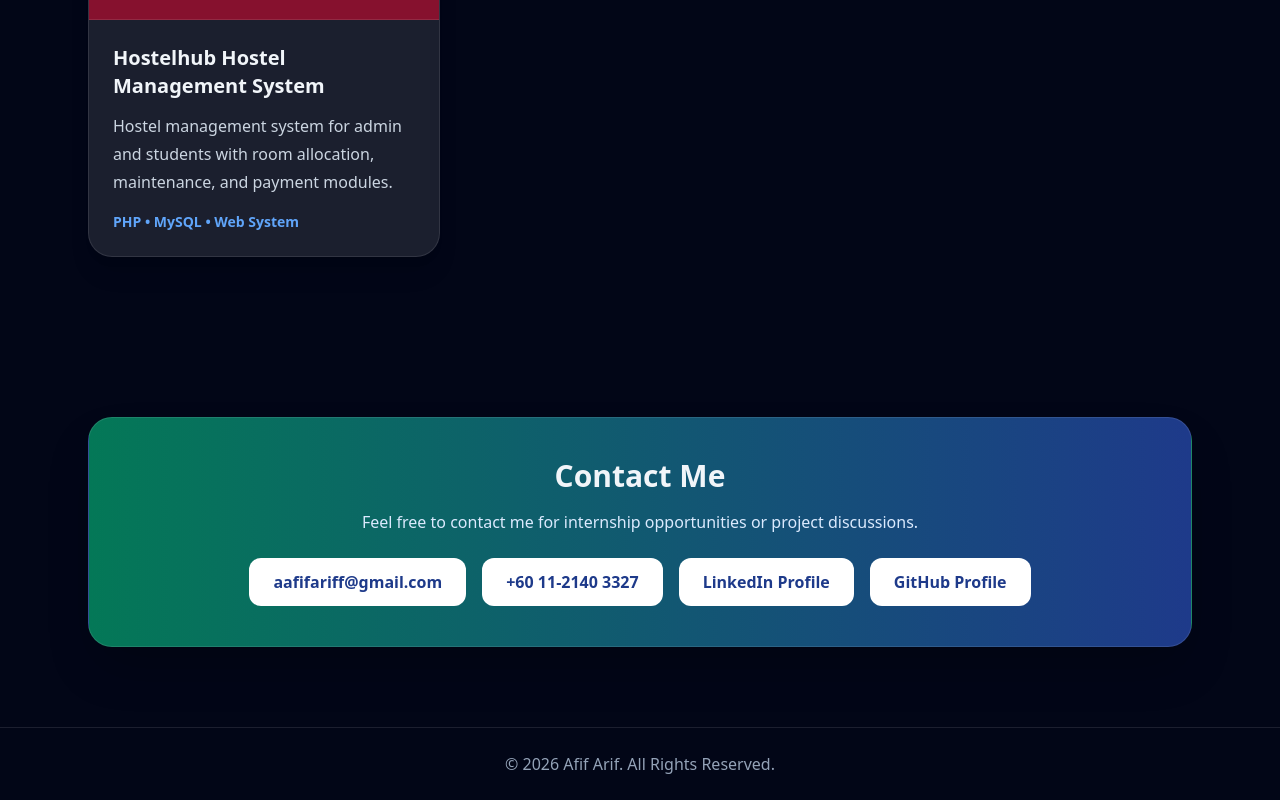
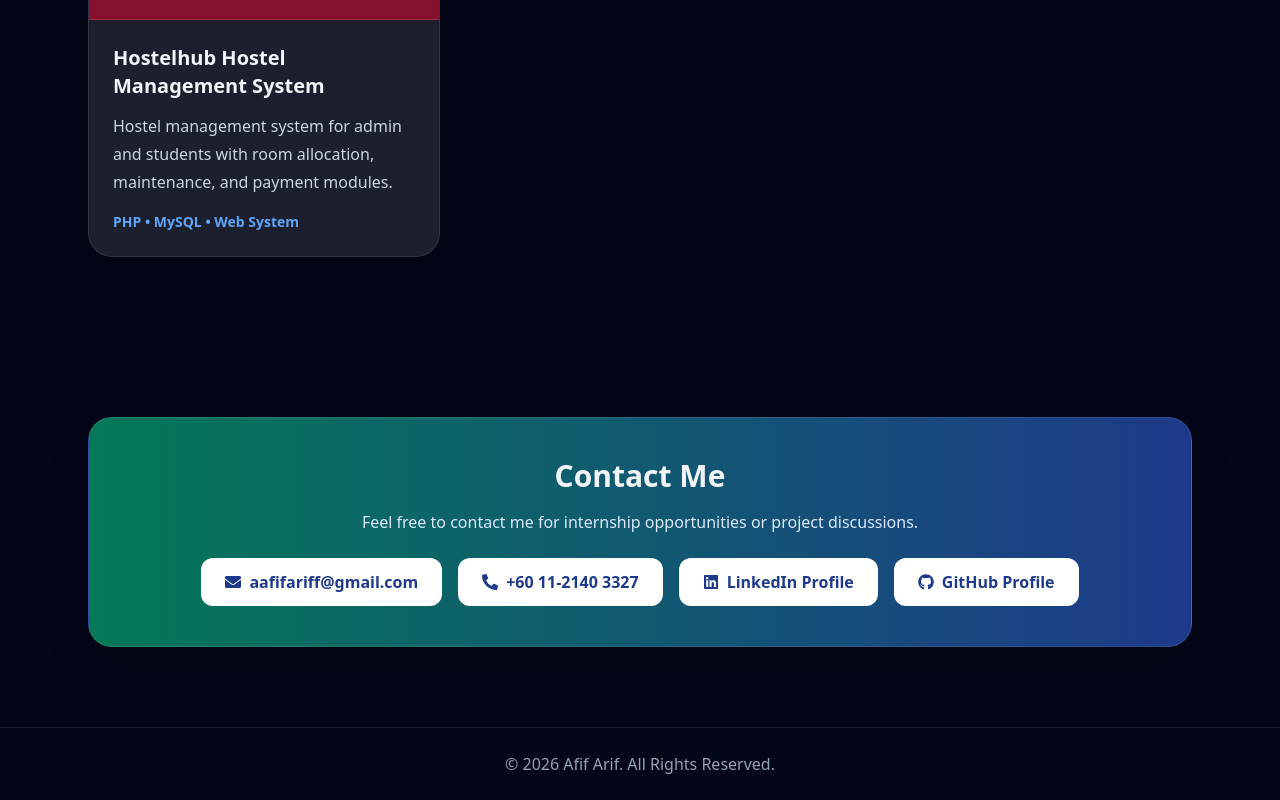
Before and after one commit to Arif22222/AfifArif_Portfolio, a React (Create React App) app: page / in a window 1280 px wide. Shown: the part 3283-4083 px from the top of the page. Built offline with nearby package versions, Linux system fonts and the light colour scheme.

Commit message:
add icon for contact me section

```diff
--- a/package.json
+++ b/package.json
@@ -9,6 +9,7 @@
     "@testing-library/user-event": "^13.5.0",
     "react": "^19.2.6",
     "react-dom": "^19.2.6",
+    "react-icons": "^5.6.0",
     "react-scripts": "5.0.1",
     "web-vitals": "^2.1.4"
   },
--- a/src/App.js
+++ b/src/App.js
@@ -2,6 +2,7 @@ import Smartkindy from "./assets/Smartkindy.png";
 import Freshmart from "./assets/Freshmart.png";
 import Enroll from "./assets/Enroll.png";
 import Hostelhub from "./assets/Hostelhub.png";
+import { FaEnvelope, FaPhoneAlt, FaLinkedin, FaGithub } from "react-icons/fa";
 
 
 function App() {
@@ -233,11 +234,14 @@ Software Development or Quality Assurance from August 2026 to December 2026.
           </p>
           <div className="flex flex-col md:flex-row justify-center gap-4">
             <div className="flex flex-col md:flex-row justify-center gap-4">
-              <p className="bg-white text-blue-900 inline-block px-6 py-3 rounded-xl font-semibold">
+              <div className="flex flex-col md:flex-row justify-center gap-4 flex-wrap">
+  <p className="bg-white text-blue-900 inline-flex items-center gap-2 px-6 py-3 rounded-xl font-semibold">
+    <FaEnvelope />
     aafifariff@gmail.com
   </p>
 
-              <p className="bg-white text-blue-900 inline-block px-6 py-3 rounded-xl font-semibold">
+  <p className="bg-white text-blue-900 inline-flex items-center gap-2 px-6 py-3 rounded-xl font-semibold">
+    <FaPhoneAlt />
     +60 11-2140 3327
   </p>
 
@@ -245,8 +249,9 @@ Software Development or Quality Assurance from August 2026 to December 2026.
     href="https://www.linkedin.com/in/afif-arif-ahmad-suhaimi-042900290"
     target="_blank"
     rel="noopener noreferrer"
-                className="bg-white text-blue-900 inline-block px-6 py-3 rounded-xl font-semibold hover:bg-blue-100 transition"
+    className="bg-white text-blue-900 inline-flex items-center gap-2 px-6 py-3 rounded-xl font-semibold hover:bg-blue-100 transition"
   >
+    <FaLinkedin />
     LinkedIn Profile
   </a>
 
@@ -254,10 +259,14 @@ Software Development or Quality Assurance from August 2026 to December 2026.
     href="https://github.com/Arif22222"
     target="_blank"
     rel="noopener noreferrer"
-                className="bg-white text-blue-900 inline-block px-6 py-3 rounded-xl font-semibold hover:bg-blue-100 transition"
+    className="bg-white text-blue-900 inline-flex items-center gap-2 px-6 py-3 rounded-xl font-semibold hover:bg-blue-100 transition"
   >
+    <FaGithub />
     GitHub Profile
   </a>
+</div>
+
+
 
             </div>
           </div>
```
Also changed, not shown: 1 other file (tests, documents, lock files or other folders). Lines whose indentation alone changed are shown as unchanged.
